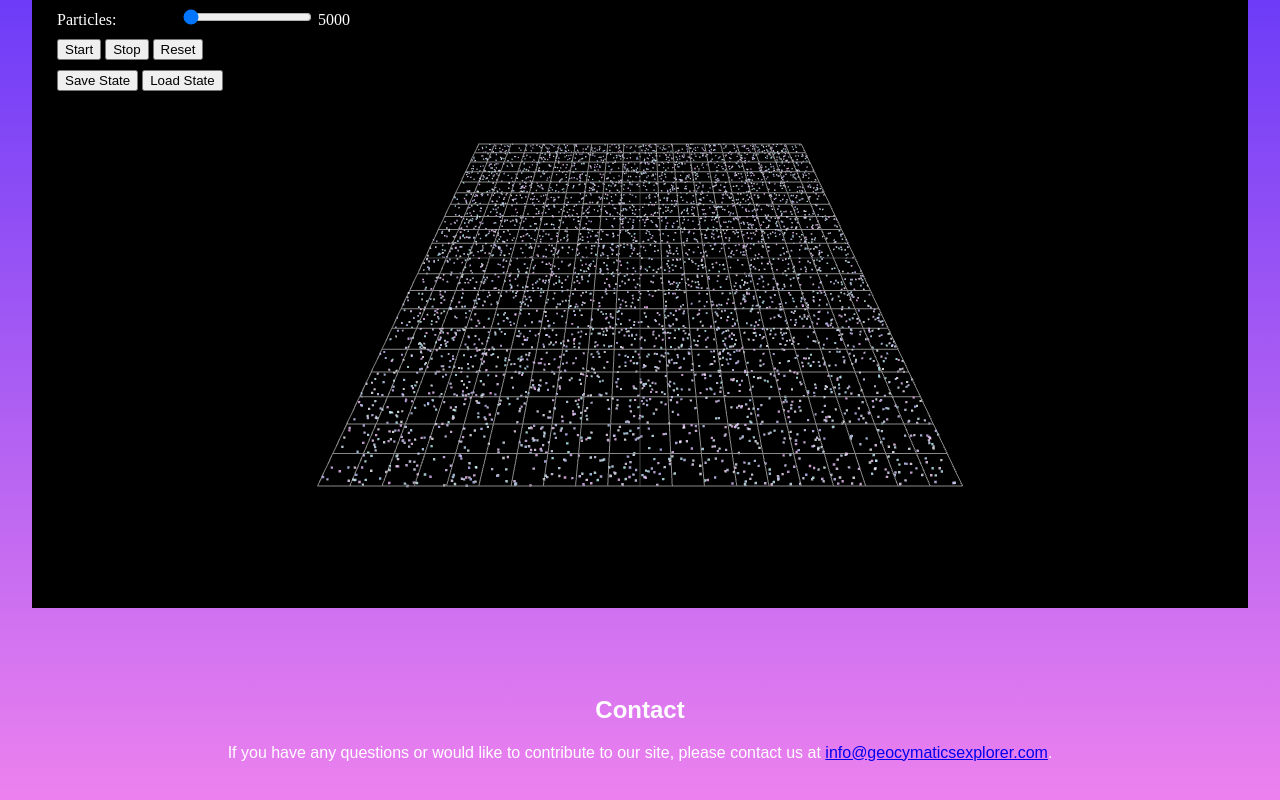
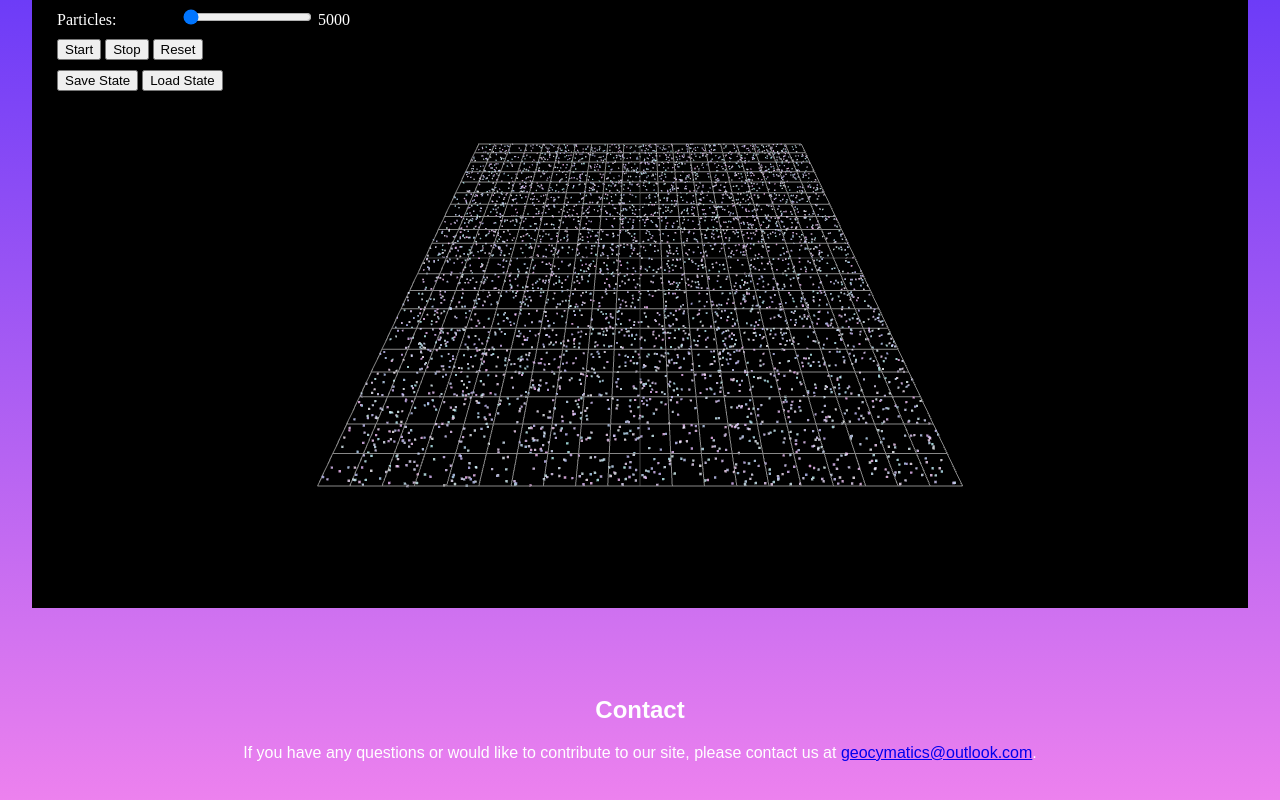
Before and after one commit to managerdata404/Geocymatics, a plain HTML site: page index.html in a window 1280 px wide. Shown: the part 2183-2983 px from the top of the page. Drawn offline with nearby package versions, Linux system fonts and the light colour scheme.

Commit message:
Update index.html

```diff
--- a/index.html
+++ b/index.html
@@ -107,7 +107,7 @@
   </section>
   <section id="contact">
     <h2>Contact</h2>
-    <p>If you have any questions or would like to contribute to our site, please contact us at <a href="mailto:info@geocymaticsexplorer.com">info@geocymaticsexplorer.com</a>.</p>
+    <p>If you have any questions or would like to contribute to our site, please contact us at <a href="mailto:geocymatics@outlook.com">geocymatics@outlook.com</a>.</p>
   </section>
   <footer>
     <p>&copy; 2025 Geocymatics Explorer. All rights reserved.</p>
```
